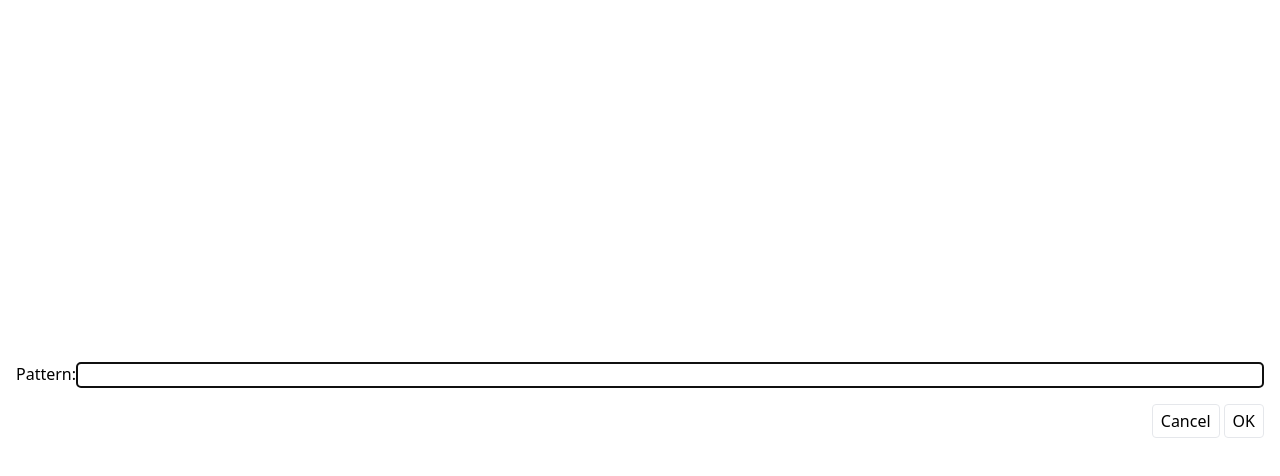
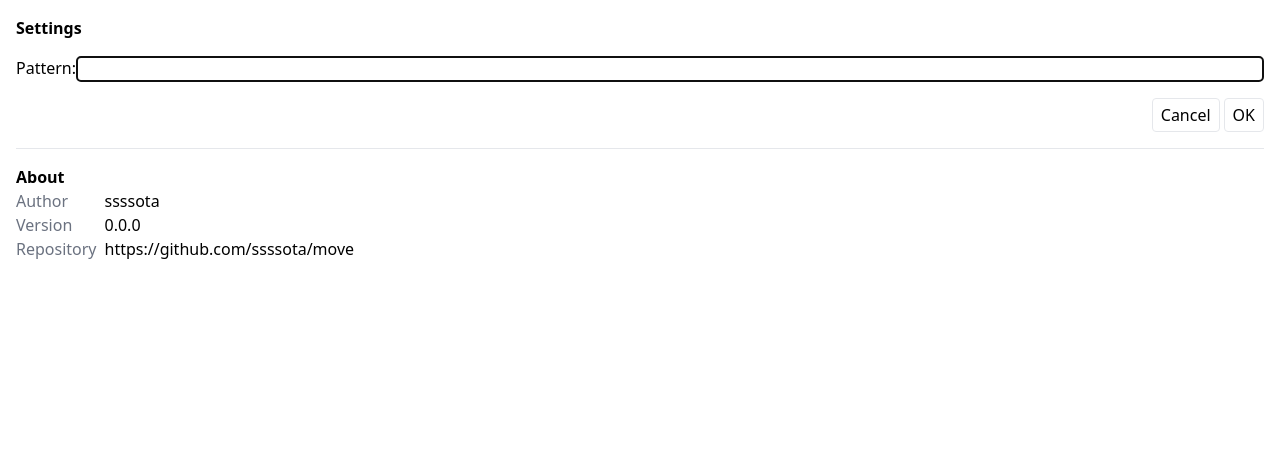
Before and after one commit to ssssota/move, a Preact app: page / in a window 1280 px wide. Both pictures are taken after a click on the button "⚙️". Shown: the top 476 px of the page. Built offline with nearby package versions, Linux system fonts and the light colour scheme.

Commit message:
feat: check version

```diff
--- a/src/App.tsx
+++ b/src/App.tsx
@@ -1,16 +1,23 @@
 import { batch, effect, signal } from "@preact/signals";
+import { getVersion } from "@tauri-apps/api/app";
 import { listen } from "@tauri-apps/api/event";
+import type { ComponentChild } from "preact";
 import { useEffect, useRef } from "preact/hooks";
 import { ProgressBar } from "./ProgressBar";
 import { commit, readConfig, saveConfig, selectDirectory } from "./ipc";
+import { getLatestRelease } from "./release";
 import type { Progress } from "./types";
 import { useFileDrop } from "./useFileDrop";
+import { compareVersions } from "./version";
 
+const repository = "https://github.com/ssssota/move";
+
+const version = signal<string>("0.0.0");
 const source = signal<string>("");
 const target = signal<string>("");
 const pattern = signal<string>("");
 const progress = signal<number>(0);
-const message = signal<string>("Select source and target directories.");
+const message = signal<ComponentChild>("Select source and target directories.");
 const uncontrollable = signal<boolean>(false);
 const control = <T,>(promise: Promise<T>): Promise<T> => {
 	uncontrollable.value = true;
@@ -28,6 +35,27 @@ const targetProps = {
 		target.value = paths[0];
 	},
 };
+getVersion().then((v) => {
+	version.value = v;
+	getLatestRelease("ssssota", "move").then((release) => {
+		const compared = compareVersions(version.value, release.tag_name);
+		if (compared === -1) {
+			message.value = (
+				<span>
+					New version available:{" "}
+					<a
+						href={release.html_url}
+						target="_blank"
+						rel="noreferrer"
+						class="text-blue hover:underline"
+					>
+						{release.tag_name}
+					</a>
+				</span>
+			);
+		}
+	});
+});
 readConfig().then((c) => {
 	batch(() => {
 		source.value = c.source;
@@ -77,7 +105,7 @@ function App() {
 								message.value = `Done! (${res.entries.length} files)`;
 							})
 							.catch((err) => {
-								message.value = `Error: ${err}`;
+								message.value = <span class="text-red-700">Error: {err}</span>;
 							}),
 					);
 				}}
@@ -144,8 +172,11 @@ function App() {
 				</div>
 			</form>
 			<dialog ref={dialogRef}>
+				<div class="fixed inset-0 bg-white p-4 gap-4 flex flex-col overflow-auto">
+					<section class="flex flex-col gap-4">
+						<h3 class="font-bold">Settings</h3>
 						<form
-					class="fixed inset-0 bg-white p-4 gap-4 flex flex-col justify-center"
+							class="flex flex-col gap-4"
 							method="dialog"
 							onSubmit={(e) => {
 								pattern.value = e.currentTarget.pattern.value;
@@ -176,6 +207,29 @@ function App() {
 								</button>
 							</p>
 						</form>
+					</section>
+					<hr />
+					<section>
+						<h3 class="font-bold">About</h3>
+						<dl class="grid grid-cols-[auto_1fr] gap-x-2">
+							{[
+								["Author", "ssssota"],
+								["Version", version.value],
+								[
+									"Repository",
+									<a href={repository} target="_blank" rel="noreferrer">
+										{repository}
+									</a>,
+								],
+							].map(([k, v]) => (
+								<div class="contents">
+									<dt class="text-gray-500">{k}</dt>
+									<dd>{v}</dd>
+								</div>
+							))}
+						</dl>
+					</section>
+				</div>
 			</dialog>
 
 			<div class="fixed bottom-0 w-full text-sky-300">
--- /dev/null
+++ b/src/release.ts
@@ -0,0 +1,15 @@
+type Release = {
+	html_url: string;
+	tag_name: string;
+};
+
+export const getLatestRelease = async (
+	owner: string,
+	repo: string,
+): Promise<Release> => {
+	const res = await fetch(
+		`https://api.github.com/repos/${owner}/${repo}/releases/latest`,
+	);
+	const json = await res.json();
+	return json;
+};
--- /dev/null
+++ b/src/version.ts
@@ -0,0 +1,35 @@
+/**
+ * Given a version string, returns a tuple of the major, minor, and patch versions.
+ */
+const parseVersion = (version: string): [number, number, number] => {
+	const [major, minor, patch] = version
+		.replace(/^v/, "")
+		.split(".")
+		.map((v) => Number(v));
+	return [major, minor, patch];
+};
+
+/**
+ * Compares two version strings.
+ * Returns 1 if the first version is greater than the second version.
+ * Returns -1 if the first version is less than the second version.
+ * Returns 0 if the versions are equal.
+ * @param a The first version string.
+ * @param b The second version string.
+ * @returns The comparison result.
+ */
+export const compareVersions = (a: string, b: string): number => {
+	const [aMajor, aMinor, aPatch] = parseVersion(a);
+	const [bMajor, bMinor, bPatch] = parseVersion(b);
+
+	if (aMajor > bMajor) return 1;
+	if (aMajor < bMajor) return -1;
+
+	if (aMinor > bMinor) return 1;
+	if (aMinor < bMinor) return -1;
+
+	if (aPatch > bPatch) return 1;
+	if (aPatch < bPatch) return -1;
+
+	return 0;
+};
```
Lines whose indentation alone changed are shown as unchanged.
